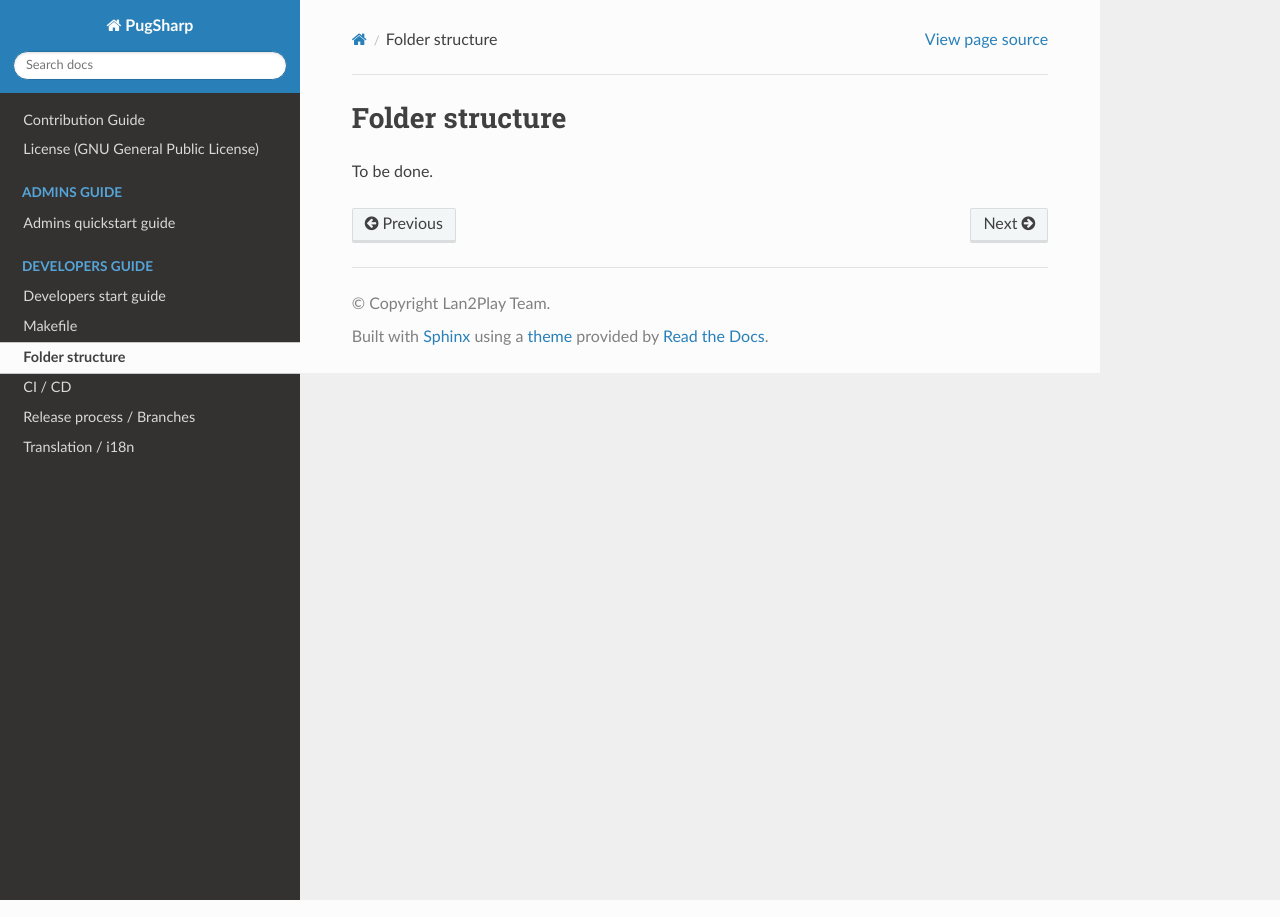
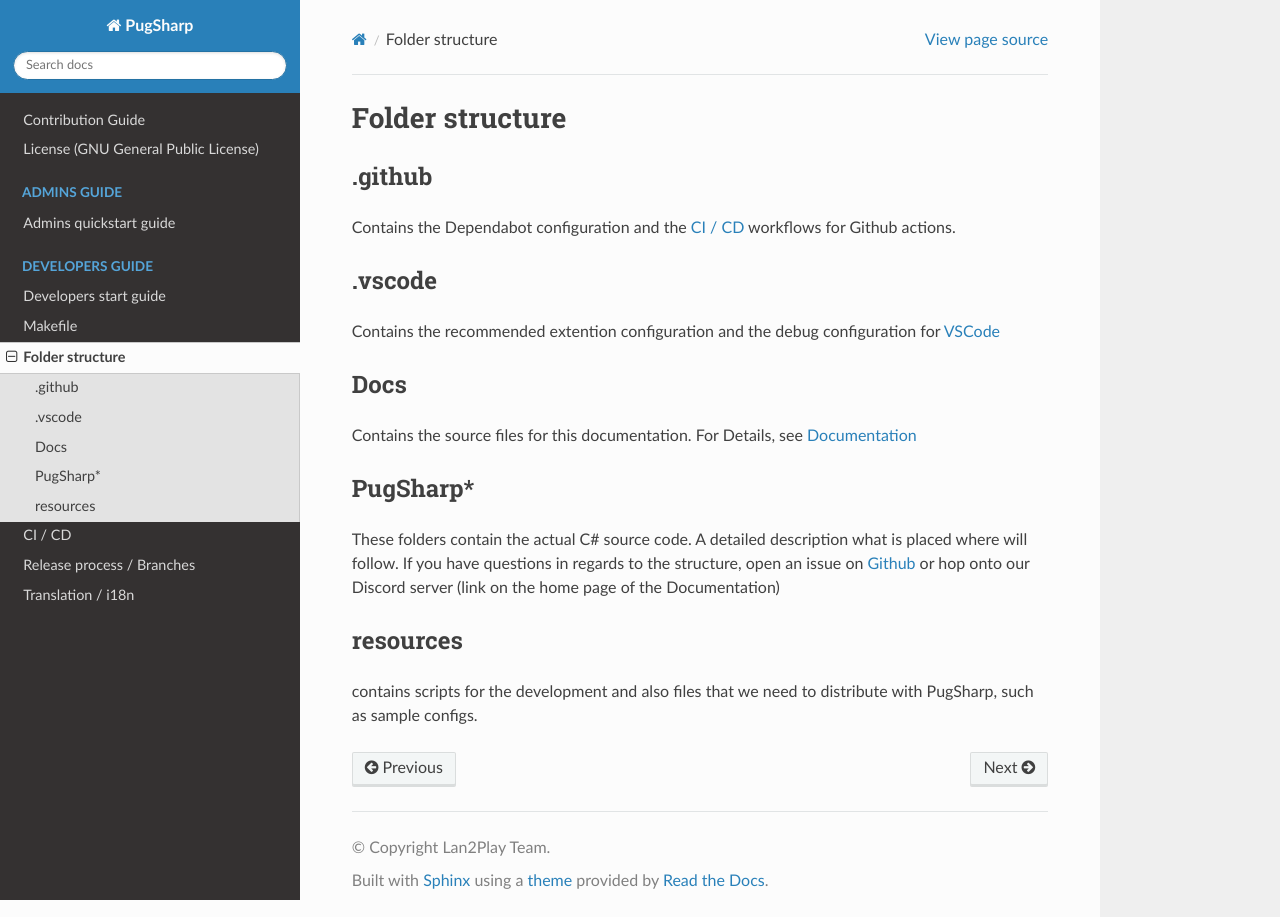
Before and after one commit to Lan2Play/PugSharp, a Sphinx documentation site: the page built from Docs/source/develop/folderstructure.rst, in a window 1280 px wide. Built offline with Sphinx 7.4.7 and the Read the Docs theme 2.0.0, drawn with Linux system fonts in a browser that asks for light colours.

Commit message:
add folderstructure docs - forcepublish

```diff
--- a/Docs/source/develop/folderstructure.rst
+++ b/Docs/source/develop/folderstructure.rst
@@ -1,4 +1,27 @@
 Folder structure
 ==================================================
 
-To be done.
+.github
+----------------------------------------
+
+Contains the Dependabot configuration and the :doc:`/develop/cicd` workflows for Github actions.
+
+.vscode
+----------------------------------------
+
+Contains the recommended extention configuration and the debug configuration for `VSCode <https://code.visualstudio.com/>`_
+
+Docs
+----------------------------------------
+
+Contains the source files for this documentation. For Details, see :ref:`contribution:Documentation`
+
+PugSharp*
+----------------------------------------
+
+These folders contain the actual C# source code. A detailed description what is placed where will follow.
+If you have questions in regards to the structure, open an issue on `Github <https://github.com/Lan2Play/PugSharp/issues>`_ or hop onto our Discord server (link on the home page of the Documentation)
+
+resources
+----------------------------------------
+contains scripts for the development and also files that we need to distribute with PugSharp, such as sample configs.
```
Also changed, not shown: 2 other files.
